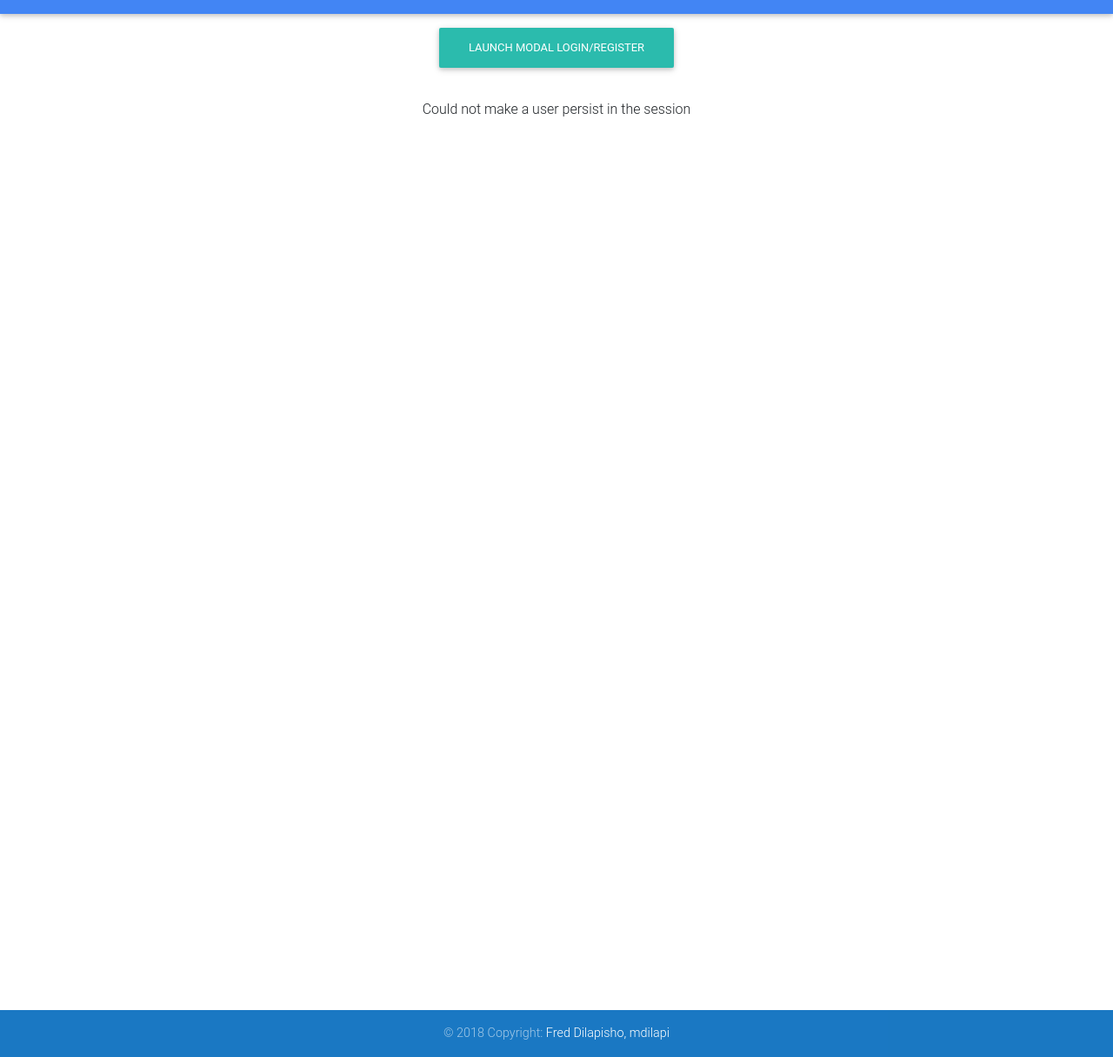
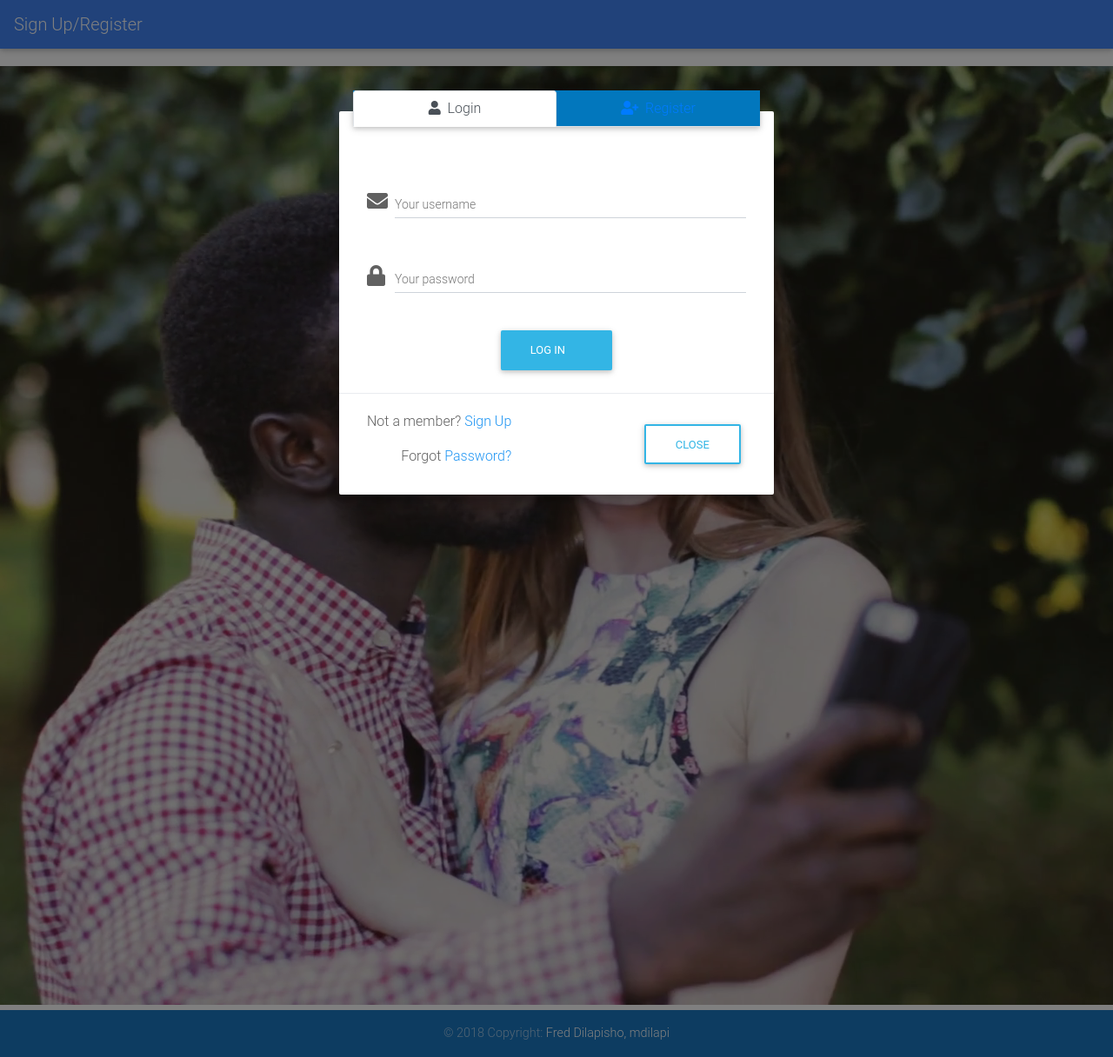
Before and after one commit to Fred-dee/Matcha, a PHP site: page /Camagru/ in a window 1280 px wide; the page is wider, and only the part inside the window is pictured. Shown: that part at 87% size. Run offline with PHP 8.4, Linux system fonts and the light colour scheme; some libraries are stand-ins or nearby versions.

Commit message:
Alright its looking pretty on the macs as well

```diff
--- a/config/database.php
+++ b/config/database.php
@@ -6,7 +6,7 @@ class DB {
     private static $host = 'localhost';
     private static $db = 'db_matcha';
     private static $user = 'root';
-    private static $pass = ''; //password
+    private static $pass = 'password'; //password
     private static $charset = 'utf8mb4';
     public static $pdo = null;
 
--- a/includes/navbar.inc.php
+++ b/includes/navbar.inc.php
@@ -15,6 +15,10 @@ if (!isset($_SESSION))
     <a class="navbar-brand" href="./private/logout.php" style="position: absolute; right: 0px;">Logout</a>
     <?php
         }
+		else
+		{
+			echo "<a class='navbar-brand reg-launch' href='#' >Sign Up/Register</a>";
+		}
     ?>
 
     <!-- Collapsible content -->
--- a/includes/signuplogin.inc.php
+++ b/includes/signuplogin.inc.php
@@ -11,7 +11,7 @@
                 <!-- Nav tabs -->
                 <ul class="nav nav-tabs md-tabs tabs-2 light-blue darken-3" role="tablist">
                     <li class="nav-item">
-                        <a class="nav-link active" data-toggle="tab" href="#paneLogin" role="tab"><i class="fa fa-user mr-1"></i>
+                        <a class="nav-link active" data-toggle="tab" href="#panelLogin" role="tab"><i class="fa fa-user mr-1"></i>
                             Login</a>
                     </li>
                     <li class="nav-item">
@@ -131,8 +131,8 @@
     </div>
 </div>
 <!--Modal: Login / Register Form-->
-
+<!--
 <div class="text-center">
     <a href="" class="btn btn-default btn-rounded my-3" data-toggle="modal" data-target="#modalLRForm">Launch
         Modal LogIn/Register</a>
-</div>
+</div> -->
--- a/index.php
+++ b/index.php
@@ -31,19 +31,10 @@ if (!isset($_SESSION["login"]))
 
             <div class="card-wrapper">
                 <?php
-                 /*$pdo = DB::getConnection();
-                  $stmt = $pdo->query("SELECT * FROM `users` WHERE username='Fred-Dee'");
-                  $res = $stmt->fetch(PDO::FETCH_ASSOC);
-                  if ($res != NULL) {
-                  $user = new User($res);
-                  echo $user;
-                  $_SESSION["user_obj"] = $user;
-                  $_SESSION["user_obj"]->set_bio("Blah Blah Blah");
-                  } */
                 if (isset($_SESSION["user_obj"])) {
                     echo $_SESSION["user_obj"];
                 } else {
-                    echo "Could not make a user persist in the session";
+                    echo "<img class='img-responsive' src='./imgs/landing_page.png' alt='' />";
                 }
                 ?>
             </div>
--- a/js/main.js
+++ b/js/main.js
@@ -30,5 +30,9 @@ $(document).ready(function () {
         }
     });
 
-
+	$("#modalLRForm").modal('toggle');
+	$(".reg-launch").on("click",function()
+	{
+		$("#modalLRForm").modal('toggle');
+	});
 });
--- a/js/signuplogin.js
+++ b/js/signuplogin.js
@@ -73,4 +73,6 @@ $(document).ready(function () {
             }
         });
     });
+
+
 });
```
Also changed, not shown: imgs/landing_page.png (added).
